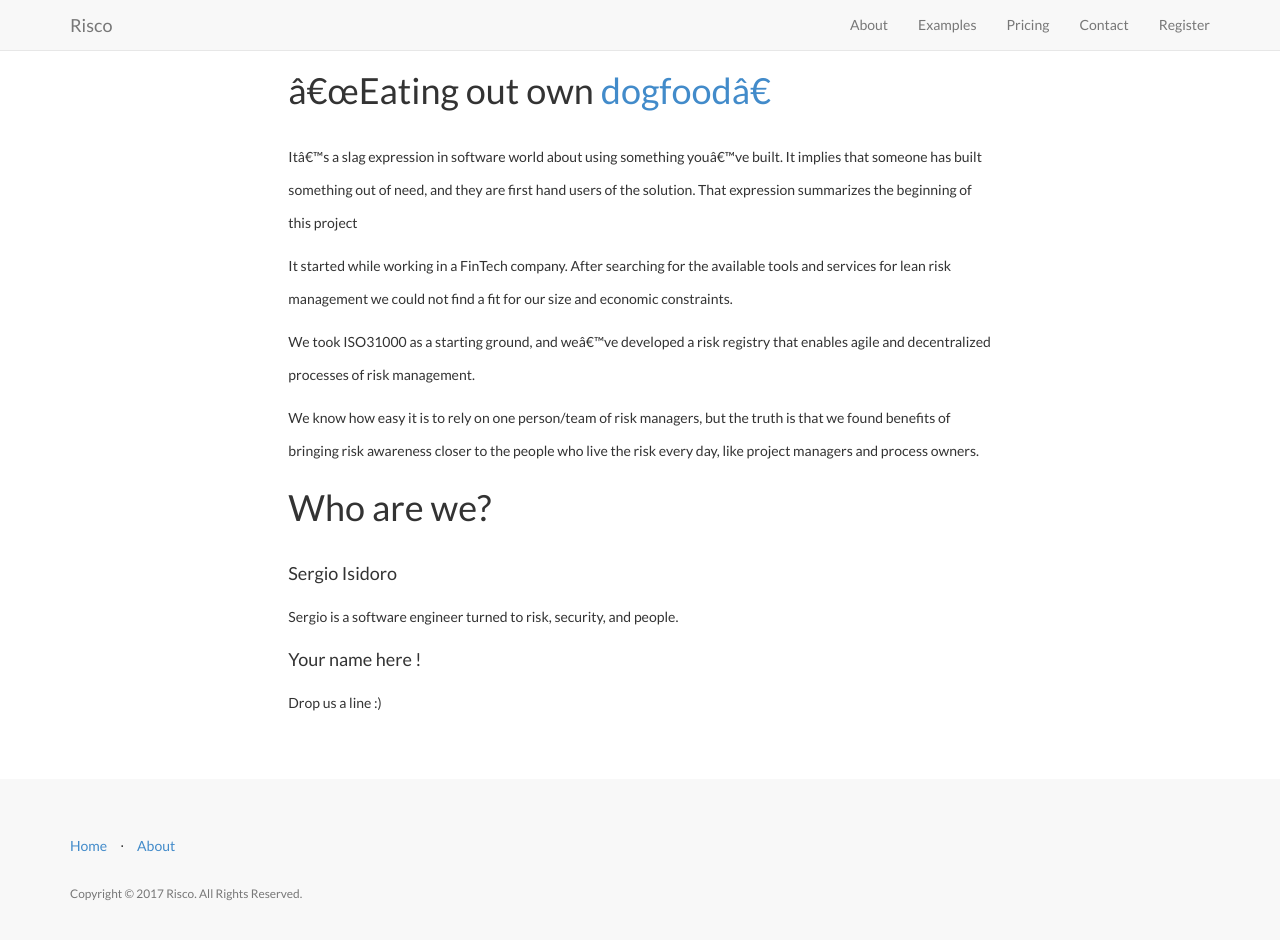
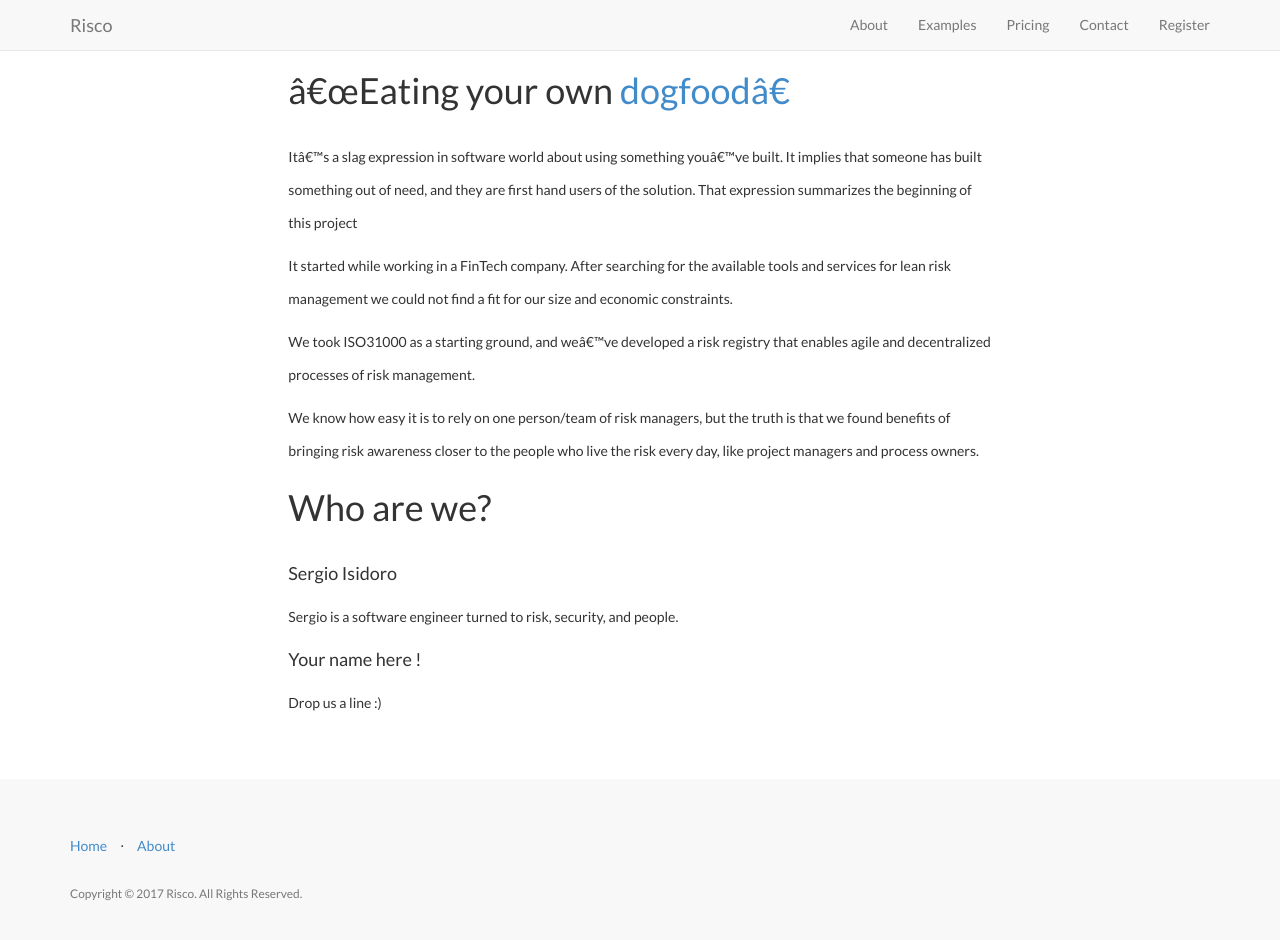
Before and after one commit to sergioisidoro/risco.cc, a Jekyll site: the page built from about.md, in a window 1280 px wide and 960 px high. Shown: the top 940 px of the window. Built offline with Jekyll 4.4.1, drawn with Linux system fonts in a browser that asks for light colours; a style sheet for code colours, icons or effects is not loaded.

Commit message:
Fixed typo in about page

```diff
--- a/about.md
+++ b/about.md
@@ -5,7 +5,7 @@ subTitle: Disrupting heavily regulated industries needs fast and agile risk mana
 headerImage: '/img/fire-risk.jpg'
 ---
 
-# "Eating out own [dogfood"](https://en.wikipedia.org/wiki/Eating_your_own_dog_food)
+# "Eating your own [dogfood"](https://en.wikipedia.org/wiki/Eating_your_own_dog_food)
 
 It's a slag expression in software world about using something you've built. It implies
 that someone has built something out of need, and they are first hand users of the
```
